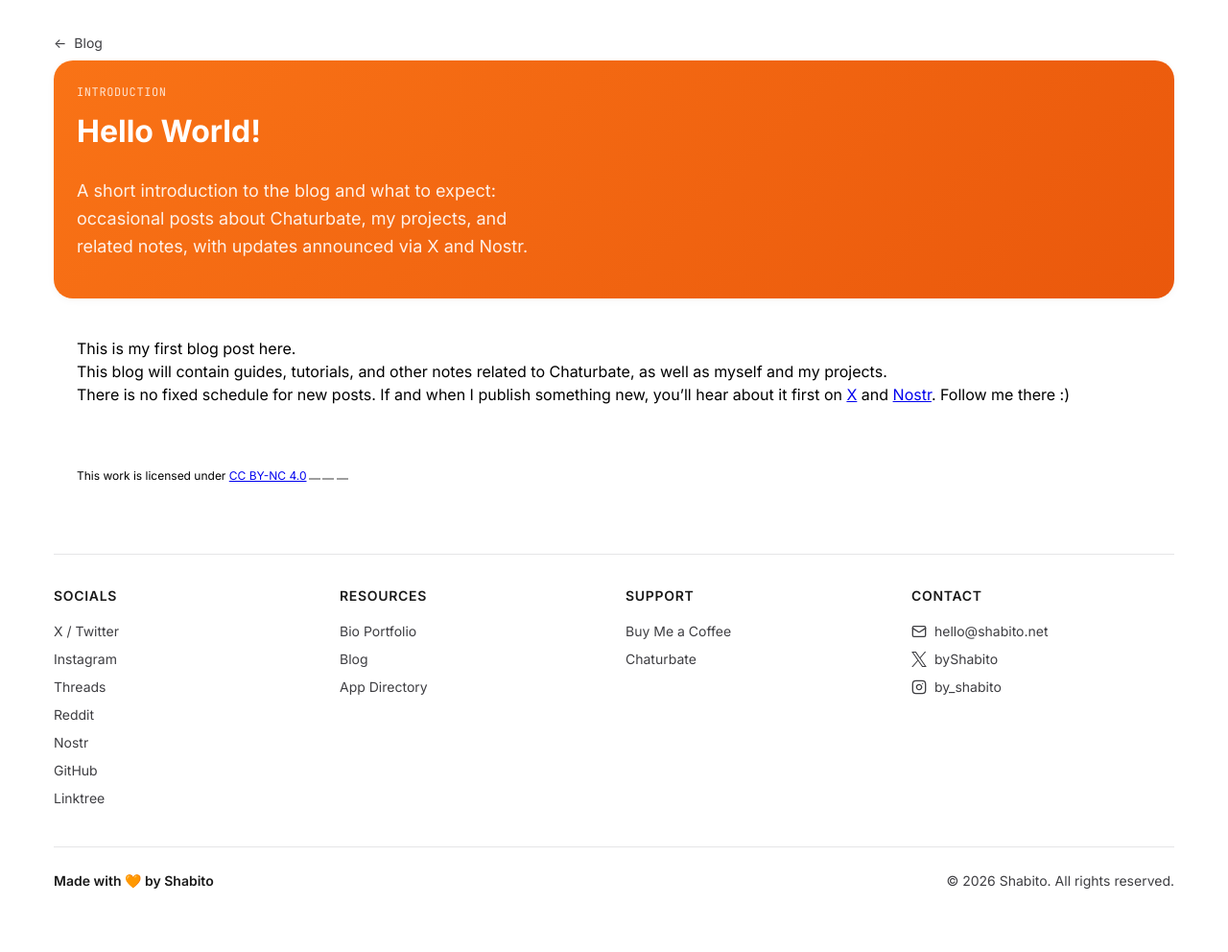
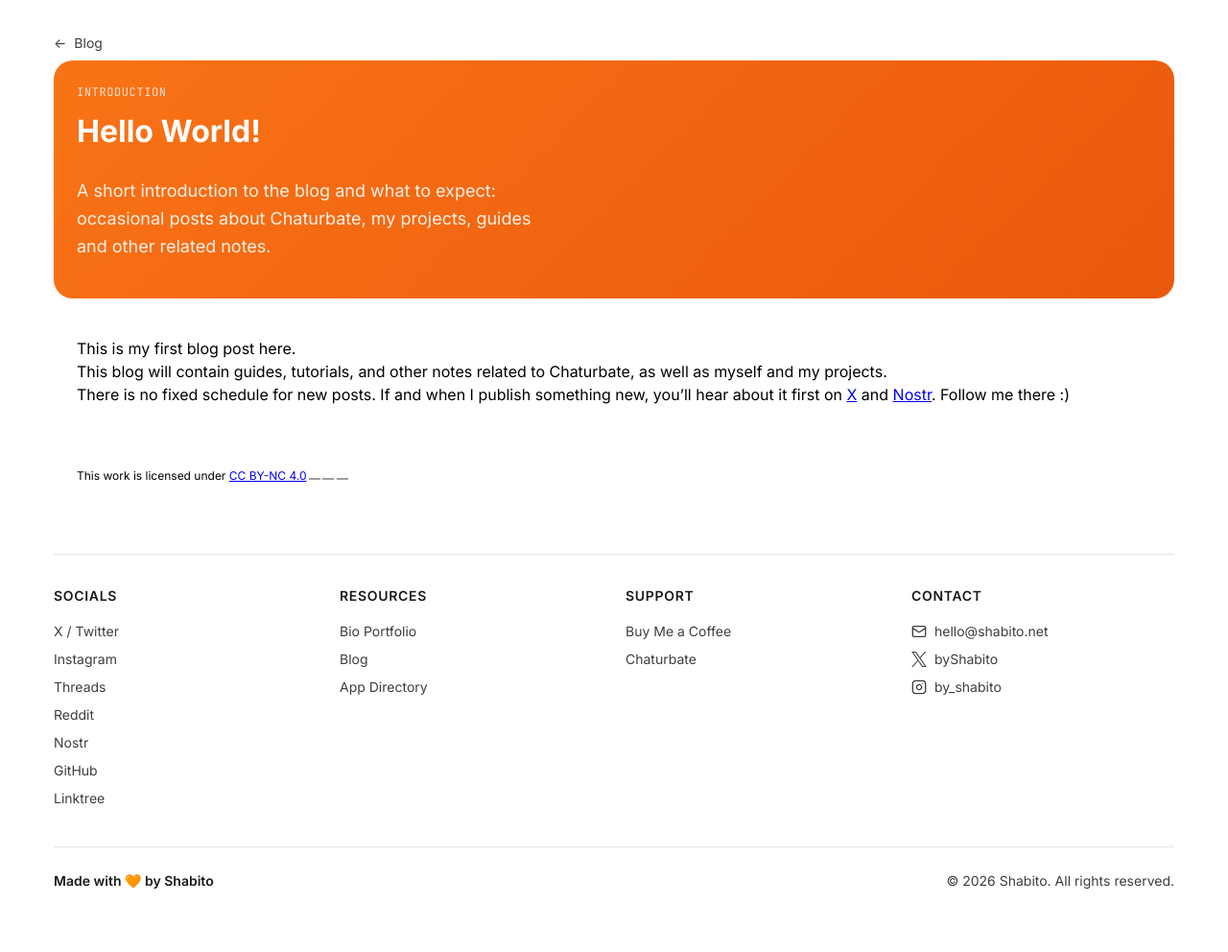
Before and after one commit to byshabito/byshabito.github.io, a Jekyll site: the page built from _posts/2026-01-01-hello-world.md, in a window 1280 px wide. Shown: the whole page at 96% size. Built offline with Jekyll 4.4.1, drawn with Linux system fonts in a browser that asks for light colours; grey boxes are pictures that could not be loaded.

Commit message:
shorten post description

```diff
--- a/_posts/2026-01-01-hello-world.md
+++ b/_posts/2026-01-01-hello-world.md
@@ -1,9 +1,9 @@
 ---
 layout: post
 title: Hello World!
-description: "A short introduction to the blog and what to expect: occasional posts about Chaturbate, my projects, and related notes, with updates announced via X and Nostr."
+description: "A short introduction to the blog and what to expect: occasional posts about Chaturbate, my projects, guides and other related notes."
 date: 2026-01-01
-updated: 2026-01-01
+updated: 2026-01-02
 categories:
   - introduction
 preview_image: ""
```
